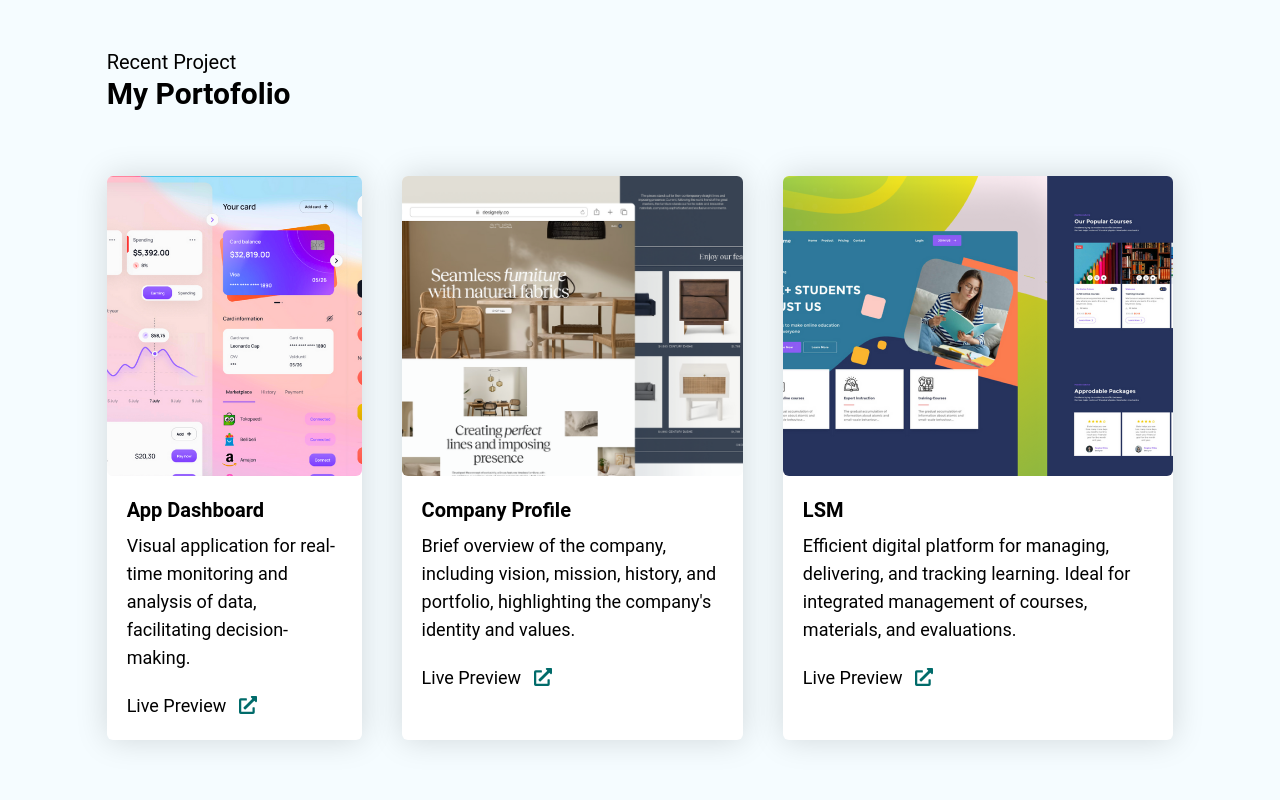
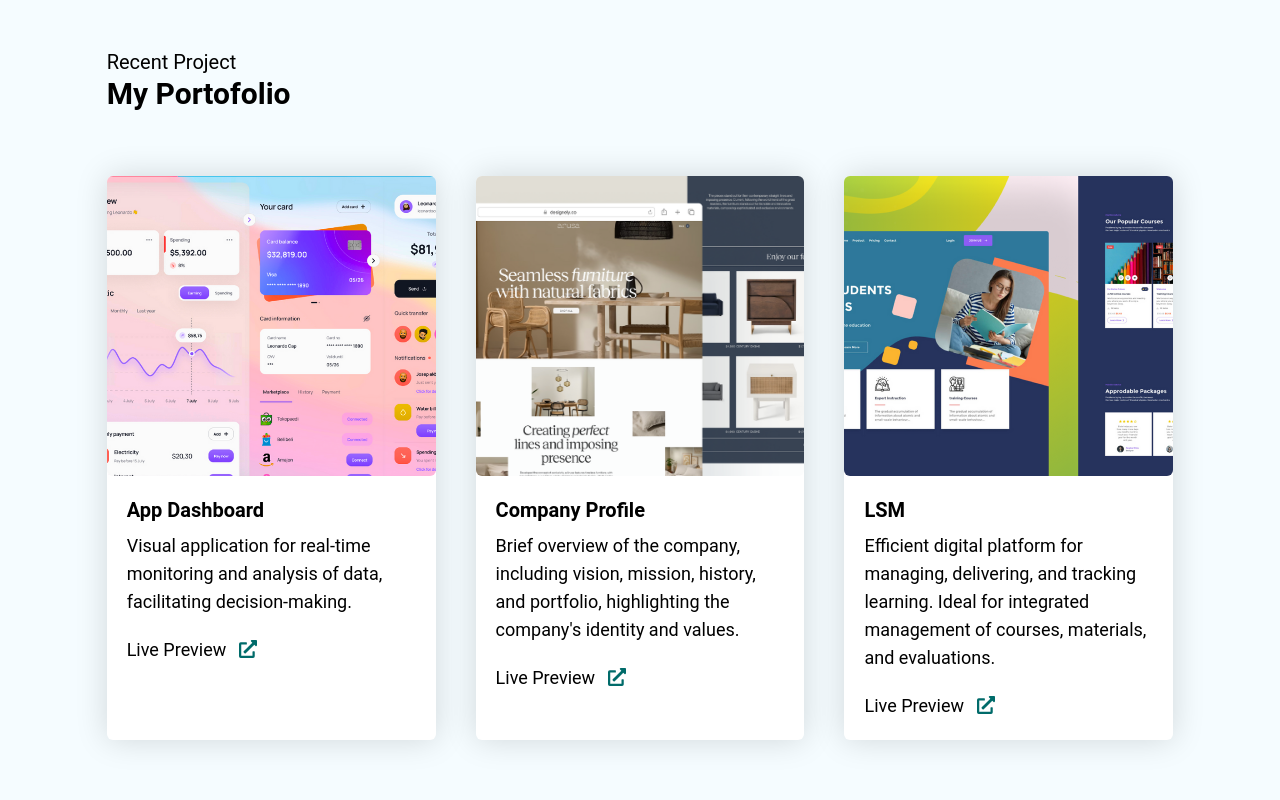
Before and after one commit to rizkikurni/rizkikurni.github.io, a plain HTML site: page index.html in a window 1280 px wide. Shown: the part 1654-2454 px from the top of the page. Drawn offline with nearby package versions, Linux system fonts and the light colour scheme.

Commit message:
Final v1

```diff
--- a/index.html
+++ b/index.html
@@ -3,7 +3,7 @@
     <head>
         <meta charset="UTF-8" />
         <meta name="viewport" content="width=device-width, initial-scale=1.0" />
-        <title>Document</title>
+        <title>CodeHome</title>
         <script src="https://cdn.tailwindcss.com"></script>
         <script src="https://cdn.jsdelivr.net/npm/@fortawesome/fontawesome-free@5.15.1/js/all.min.js"></script>
 
@@ -126,7 +126,7 @@
                                 <i class='fas fa-bug w-auto text-3xl text-[#006B6A]'></i>
                             </div>
                             <h2 class="my-5 font-bold text-xl">Debuging</h2>
-                            <p>LThe process of identifying, understanding, and fixing bugs in the code. Requires understanding of programming languages, debugging tools, and analytical skills to improve software reliability and quality.</p>
+                            <p>The process of identifying, understanding, and fixing bugs in the code. Requires understanding of programming languages, debugging tools, and analytical skills to improve software reliability and quality.</p>
                         </div>
 
                     </div>
@@ -142,12 +142,12 @@
 
                 <div class="flex mt-16 gap-10">
 
-                    <div class="rounded-md bg-white transition ease-in-out delay-150 duration-200  hover:-translate-y-1 hover:scale-110" style="box-shadow: 0px 0px 32px 0px rgba(0, 0, 0, 0.15);">
+                    <div class="rounded-md bg-white transition ease-in-out delay-150 duration-200  hover:-translate-y-1 hover:scale-110 flex-1" style="box-shadow: 0px 0px 32px 0px rgba(0, 0, 0, 0.15);">
                         <div class="rounded-md overflow-hidden ">
                             <img src="img/dashboard.png" alt="" class="object-cover h-[300px]">
                         </div>
 
-                        <div class="p-5 flex-1">
+                        <div class="p-5">
                             <h3 class="font-bold text-xl">App Dashboard</h3>
                             <p class="mb-5 mt-2">Visual application for real-time monitoring and analysis of data, facilitating decision-making.</p>
 
@@ -155,12 +155,12 @@
                         </div>
                     </div>
 
-                    <div class="rounded-md bg-white transition ease-in-out delay-150 duration-200  hover:-translate-y-1 hover:scale-110" style="box-shadow: 0px 0px 32px 0px rgba(0, 0, 0, 0.15);">
+                    <div class="rounded-md bg-white transition ease-in-out delay-150 duration-200  hover:-translate-y-1 hover:scale-110 flex-1" style="box-shadow: 0px 0px 32px 0px rgba(0, 0, 0, 0.15);">
                         <div class="rounded-md overflow-hidden ">
                             <img src="img/companyprofile.png" alt="" class="object-cover h-[300px]">
                         </div>
 
-                        <div class="p-5 flex-1">
+                        <div class="p-5">
                             <h3 class="font-bold text-xl">Company Profile</h3>
                             <p class="mb-5 mt-2">Brief overview of the company, including vision, mission, history, and portfolio, highlighting the company's identity and values.</p>
 
@@ -168,12 +168,12 @@
                         </div>
                     </div>
 
-                    <div class="rounded-md bg-white transition ease-in-out delay-150 duration-200  hover:-translate-y-1 hover:scale-110" style="box-shadow: 0px 0px 32px 0px rgba(0, 0, 0, 0.15);">
+                    <div class="rounded-md bg-white transition ease-in-out delay-150 duration-200  hover:-translate-y-1 hover:scale-110 flex-1" style="box-shadow: 0px 0px 32px 0px rgba(0, 0, 0, 0.15);">
                         <div class="rounded-md overflow-hidden ">
                             <img src="img/lms.png" alt="" class="object-cover h-[300px]">
                         </div>
 
-                        <div class="p-5 flex-1">
+                        <div class="p-5">
                             <h3 class="font-bold text-xl">LSM</h3>
                             <p class="mb-5 mt-2">Efficient digital platform for managing, delivering, and tracking learning. Ideal for integrated management of courses, materials, and evaluations.</p>
 
```
